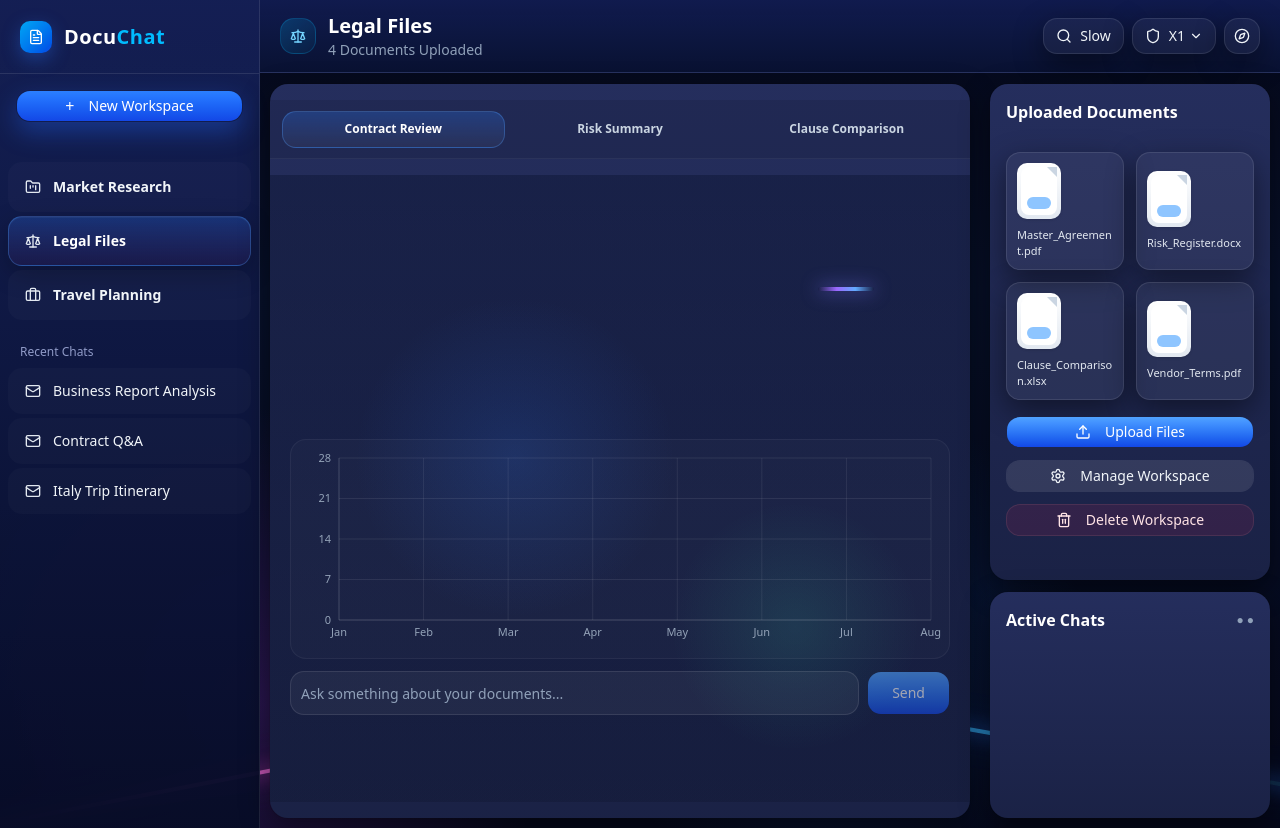
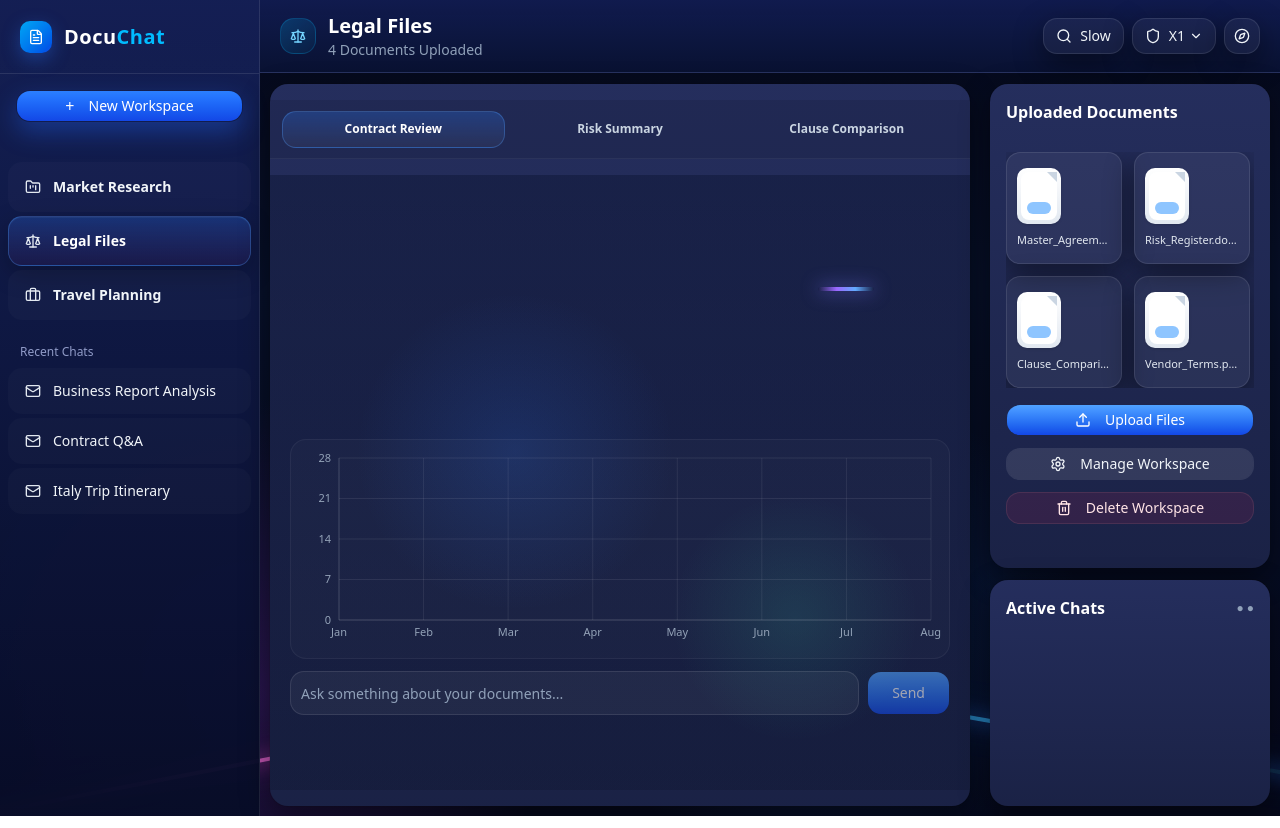
Before and after one commit to fotise/docuchat, a React (Vite) app: page /workspaces/legal-files in a window 1280 px wide. Built offline with nearby package versions, Linux system fonts and the light colour scheme.

Commit message:
Enhance document mini card and uploaded documents card: add file size display, tooltip functionality, and scrollbar styling; update related components for improved user experience.

```diff
--- a/src/components/dashboard/document-mini-card.tsx
+++ b/src/components/dashboard/document-mini-card.tsx
@@ -1,36 +1,166 @@
+import { createPortal } from "react-dom"
+import { useEffect, useId, useRef, useState } from "react"
 import type { UploadedDocument } from "@/types/dashboard"
 import { FilePreviewIcon } from "./file-preview-icon"
 
 type DocumentMiniCardProps = Pick<
   UploadedDocument,
-  "name" | "tone" | "toBeProcessed" | "processingStatus"
+  "name" | "tone" | "toBeProcessed" | "processingStatus" | "size"
 > & {
   onClick?: () => void
 }
 
+const FILE_CARD_TOOLTIP_OPEN_EVENT = "docuchat:file-card-tooltip-open"
+
+function formatFileSize(size?: number) {
+  if (typeof size !== "number") {
+    return "Size unavailable"
+  }
+
+  if (size < 1024) {
+    return `${size} B`
+  }
+
+  if (size < 1024 * 1024) {
+    return `${(size / 1024).toFixed(1)} KB`
+  }
+
+  return `${(size / (1024 * 1024)).toFixed(1)} MB`
+}
+
+function getStatusLabel(
+  processingStatus: UploadedDocument["processingStatus"],
+  toBeProcessed?: boolean
+) {
+  if (processingStatus === "processing") {
+    return "Processing"
+  }
+
+  if (processingStatus === "toBeProcessed" || toBeProcessed) {
+    return "To be processed"
+  }
+
+  return "Processed"
+}
+
 export function DocumentMiniCard({
   name,
+  size,
   toBeProcessed,
   processingStatus,
   onClick,
 }: DocumentMiniCardProps) {
+  const cardRef = useRef<HTMLButtonElement>(null)
+  const instanceId = useId()
+  const tooltipId = `${instanceId}-tooltip`
+  const [tooltipPosition, setTooltipPosition] = useState<{
+    left: number
+    top: number
+  } | null>(null)
   const displayTone =
     toBeProcessed || processingStatus === "processing" ? "gray" : "blue"
+  const sizeLabel = formatFileSize(size)
+  const statusLabel = getStatusLabel(processingStatus, toBeProcessed)
+
+  function updateTooltipPosition() {
+    const card = cardRef.current
+
+    if (!card) {
+      return
+    }
+
+    const rect = card.getBoundingClientRect()
+
+    setTooltipPosition({
+      left: rect.left + rect.width / 2,
+      top: rect.bottom + 8,
+    })
+  }
+
+  function showTooltip() {
+    window.dispatchEvent(
+      new CustomEvent(FILE_CARD_TOOLTIP_OPEN_EVENT, {
+        detail: { instanceId },
+      })
+    )
+    updateTooltipPosition()
+  }
+
+  function hideTooltip() {
+    setTooltipPosition(null)
+  }
+
+  useEffect(() => {
+    function handleTooltipOpen(event: Event) {
+      const customEvent = event as CustomEvent<{ instanceId: string }>
+
+      if (customEvent.detail.instanceId !== instanceId) {
+        hideTooltip()
+      }
+    }
+
+    window.addEventListener(FILE_CARD_TOOLTIP_OPEN_EVENT, handleTooltipOpen)
+
+    return () => {
+      window.removeEventListener(FILE_CARD_TOOLTIP_OPEN_EVENT, handleTooltipOpen)
+    }
+  }, [instanceId])
+
+  useEffect(() => {
+    if (!tooltipPosition) {
+      return
+    }
+
+    window.addEventListener("scroll", hideTooltip, true)
+    window.addEventListener("resize", hideTooltip)
+
+    return () => {
+      window.removeEventListener("scroll", hideTooltip, true)
+      window.removeEventListener("resize", hideTooltip)
+    }
+  }, [tooltipPosition])
 
   return (
+    <>
       <button
+        ref={cardRef}
         type="button"
         aria-label={`Open details for ${name}`}
+        aria-describedby={tooltipPosition ? tooltipId : undefined}
+        onBlur={hideTooltip}
         onClick={onClick}
-      className="cursor-pointer rounded-xl border border-white/10 bg-white/5 p-2.5 text-left shadow-[0_10px_30px_rgba(0,0,0,.45)] transition hover:border-sky-300/40 hover:bg-white/10 focus-visible:outline-none focus-visible:ring-2 focus-visible:ring-sky-300/70"
+        onFocus={showTooltip}
+        onMouseEnter={showTooltip}
+        onMouseLeave={hideTooltip}
+        className="relative h-28 w-full cursor-pointer rounded-xl border border-white/10 bg-white/5 p-2.5 text-left shadow-[0_10px_30px_rgba(0,0,0,.45)] transition hover:border-sky-300/40 hover:bg-white/10 focus-visible:outline-none focus-visible:ring-2 focus-visible:ring-sky-300/70"
       >
         <div className="mb-2">
           <FilePreviewIcon tone={displayTone} size="large" />
         </div>
 
-      <div className="break-words text-[11px] leading-4 text-slate-200">
+        <div className="truncate text-[11px] leading-4 text-slate-200">
           {name}
         </div>
       </button>
+
+      {tooltipPosition
+        ? createPortal(
+            <div
+              id={tooltipId}
+              className="pointer-events-none fixed z-[9999] w-56 -translate-x-1/2 rounded-xl border border-white/10 bg-slate-950/95 p-3 text-left text-xs font-medium text-slate-100 shadow-[0_18px_45px_rgba(0,0,0,.5)]"
+              role="tooltip"
+              style={{
+                left: tooltipPosition.left,
+                top: tooltipPosition.top,
+              }}
+            >
+              <span className="block truncate">Name: {name}</span>
+              <span className="mt-1 block">Size: {sizeLabel}</span>
+              <span className="mt-1 block">Status: {statusLabel}</span>
+            </div>,
+            document.body
+          )
+        : null}
+    </>
   )
 }
--- a/src/components/dashboard/uploaded-documents-card.tsx
+++ b/src/components/dashboard/uploaded-documents-card.tsx
@@ -147,12 +147,17 @@ export function UploadedDocumentsCard({
       </CardHeader>
 
       <CardContent>
-        <div className="grid grid-cols-2 gap-3 sm:grid-cols-3 xl:grid-cols-2">
+        <div
+          className="app-scrollbar grid max-h-[354px] grid-cols-2 gap-3 overflow-y-auto overflow-x-visible pr-1 sm:grid-cols-3 xl:grid-cols-2"
+          role="list"
+          aria-label="Workspace files"
+        >
           {documents.map((doc) => (
             <DocumentMiniCard
               key={doc.id}
               name={doc.name}
               tone={doc.tone}
+              size={doc.size}
               toBeProcessed={doc.toBeProcessed}
               processingStatus={doc.processingStatus}
               onClick={() => setSelectedDocument(doc)}
--- a/src/index.css
+++ b/src/index.css
@@ -133,6 +133,33 @@
   }
 }
 
+@layer utilities {
+  .app-scrollbar {
+    scrollbar-color: rgb(96 165 250 / 55%) rgb(15 23 42 / 35%);
+    scrollbar-width: thin;
+  }
+
+  .app-scrollbar::-webkit-scrollbar {
+    height: 8px;
+    width: 8px;
+  }
+
+  .app-scrollbar::-webkit-scrollbar-track {
+    background: rgb(15 23 42 / 35%);
+    border-radius: 999px;
+  }
+
+  .app-scrollbar::-webkit-scrollbar-thumb {
+    background: linear-gradient(180deg, rgb(56 189 248 / 55%), rgb(59 130 246 / 65%));
+    border: 2px solid rgb(15 23 42 / 35%);
+    border-radius: 999px;
+  }
+
+  .app-scrollbar::-webkit-scrollbar-thumb:hover {
+    background: linear-gradient(180deg, rgb(125 211 252 / 75%), rgb(96 165 250 / 85%));
+  }
+}
+
 html,
 body,
 #root {
```
Also changed, not shown: 1 other file (tests, documents, lock files or other folders). Lines whose indentation alone changed are shown as unchanged.
